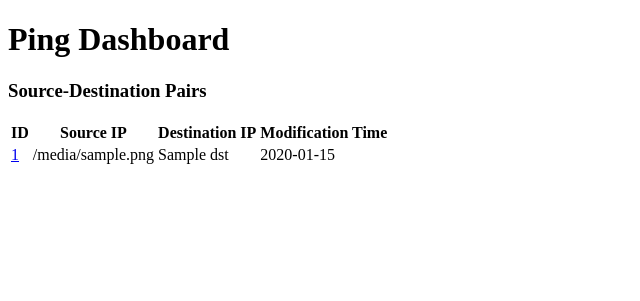
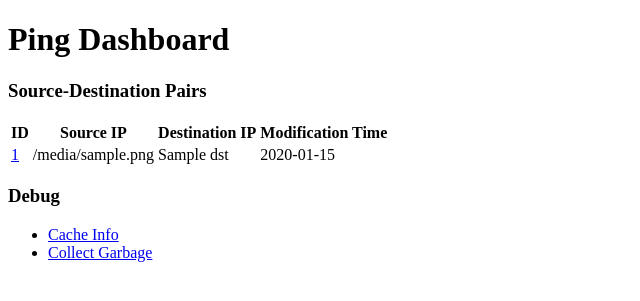
Before and after one commit to jamesbtate/ping-server, a Flask app: template templates/index.html in a window 1280 px wide. Shown: the top 301 px of the page, without its empty margins (0-640 px from the left). Run offline with Flask 2, Linux system fonts and the light colour scheme; the template is opened without the code that fills it: most values are stand-ins (such as "Sample title", 1, 10 or a date in 2020); parts of the project's set-up code (start-up, migrations or seed data) failed here and were passed over.

Commit message:
added links to new debugging webpages to homepage

```diff
--- a/templates/index.html
+++ b/templates/index.html
@@ -23,5 +23,10 @@
         </tr>
     {% endfor %}
 </table>
+<h3>Debug</h3>
+<ul>
+    <li><a href="/cache_info/get_poll_data">Cache Info</a></li>
+    <li><a href="/gc">Collect Garbage </a></li>
+</ul>
 </body>
 </html>
--- a/webserver.py
+++ b/webserver.py
@@ -79,8 +79,9 @@ def graph(pair_id):
 def cache_info_get_poll_data():
     cache = db.cache
     return jsonify({
-        'Currsize': cache.currsize,
-        'Maxsize': cache.maxsize
+        'Entries': len(cache.keys()),
+        'Records': cache.currsize,
+        'Max Records': cache.maxsize
     })
 
 
```
